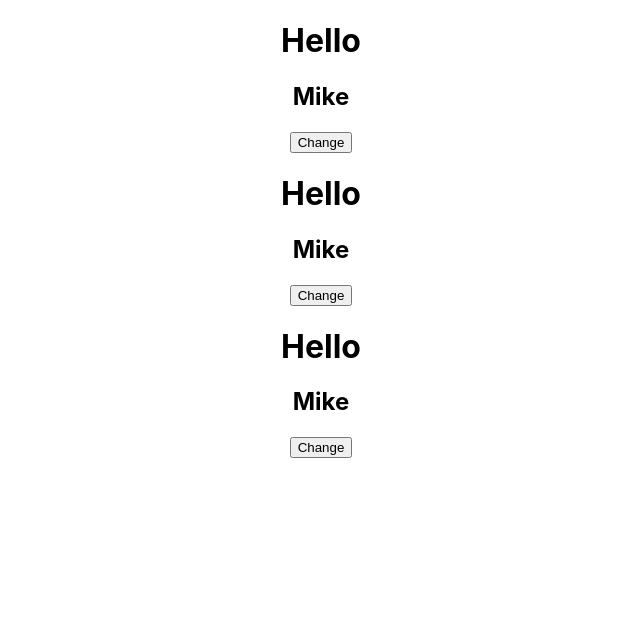
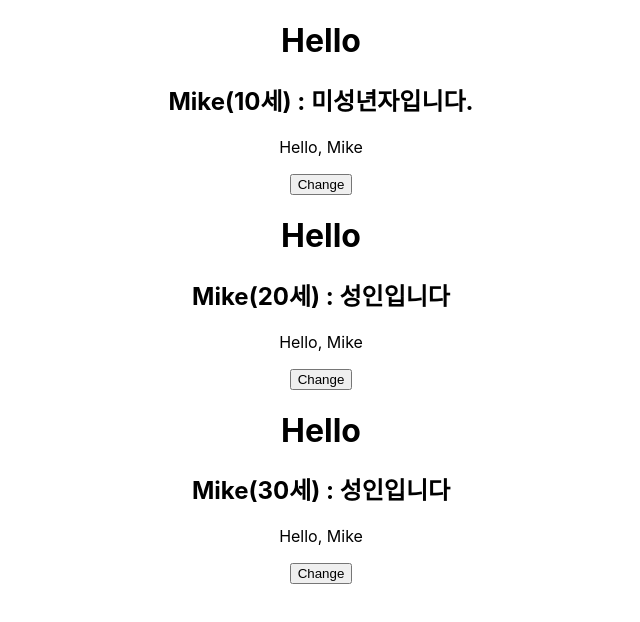
Before and after one commit to Skyum1/testReact, a React (Create React App) app: page / in a window 1280 px wide. Shown: the top 622 px of the page, without its empty margins (319-959 px from the left). Built offline with nearby package versions, Linux system fonts and the light colour scheme.

Commit message:
Test #8 props

```diff
--- a/src/App.js
+++ b/src/App.js
@@ -5,9 +5,9 @@
 function App() {
   return (
     <div className="App">
-        <Hello/>
-        <Hello/>
-        <Hello/>
+        <Hello age={10}/>
+        <Hello age={20}/>
+        <Hello age={30}/>
     </div>
   );
 }
--- a/src/component/Hello.js
+++ b/src/component/Hello.js
@@ -1,18 +1,23 @@
 import {useState} from "react";
+import UserName from "./UserName";
 
-export default function Hello() {
-    //let name = "Mike";
+export default function Hello(props) {
     const [name, setName] = useState('Mike');
+    const [age,setAge] = useState(props.age);
+    const msg = age > 19 ? "성인입니다" : "미성년자입니다.";
     function changeName() {
         const newName = name === "Mike" ? "Jane" : "Mike";
-        console.log(name);
         //document.getElementById("name").innerText = name;
         setName(newName);
+        setAge(age + 1);
     }
     return (
         <div>
             <h1>Hello</h1>
-            <h2 id="name">{name}</h2>
+            <h2 id="name">
+                {name}({age}세) : {msg}
+            </h2>
+            <UserName name={name}/>
             <button onClick={changeName}>Change</button>
 
         </div>
--- /dev/null
+++ b/src/component/UserName.js
@@ -0,0 +1,3 @@
+export default function UserName({name}) {
+    return <p>Hello, {name}</p>
+}
```
